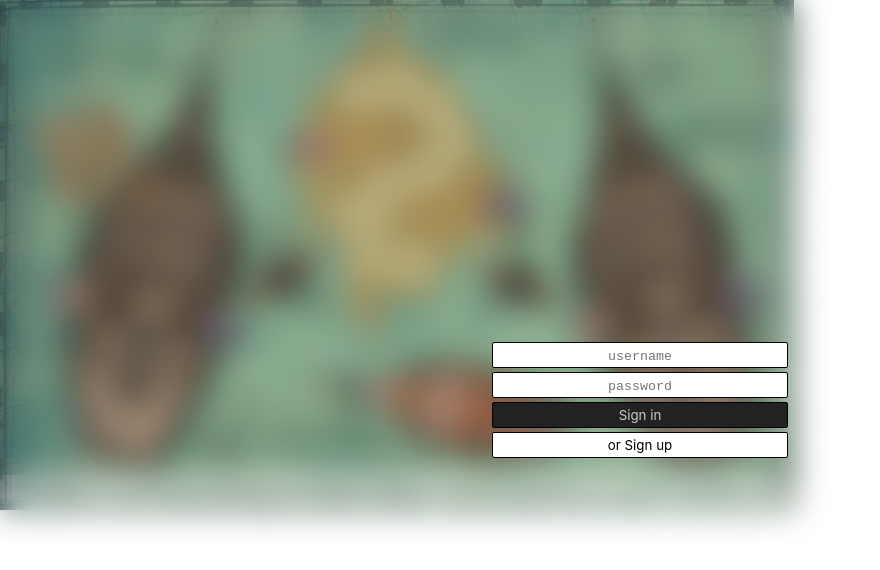
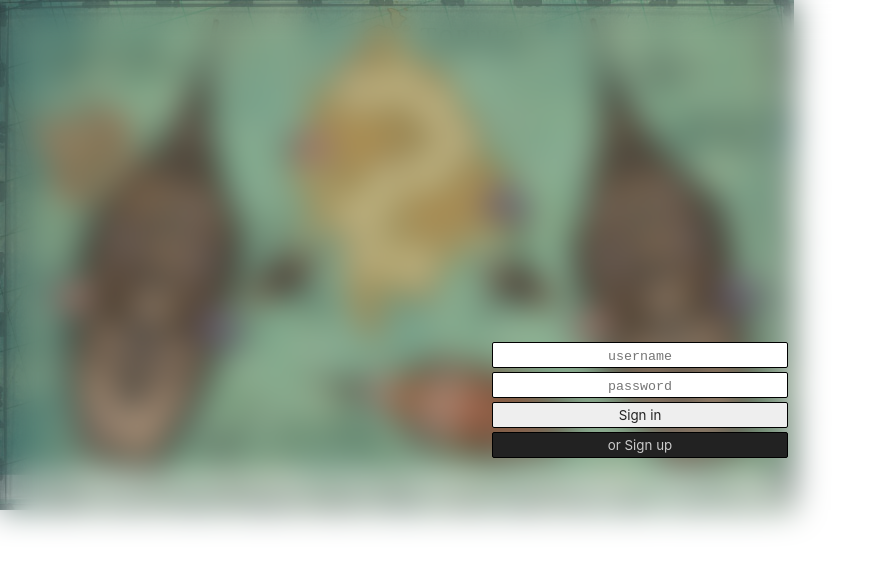
Before and after one commit to frustak/tortugack-client, a React (Create React App) app: page / in a window 1280 px wide. In both pictures the pointer is over the button "Sign in". Shown: the top 570 px of the page, without its empty margins (0-880 px from the left). Built offline with nearby package versions, Linux system fonts and the light colour scheme.

Commit message:
🌈Improved SignIn component style

```diff
--- a/src/components/Modal/SignIn/SignIn.module.css
+++ b/src/components/Modal/SignIn/SignIn.module.css
@@ -36,6 +36,13 @@
 
 .SignIn .Content button {
   cursor: pointer;
+  background-color: #222222;
+  color: #cccccc;
+}
+
+.SignIn .Content button:hover {
+  background-color: #eeeeee;
+  color: #222222;
 }
 
 .SignIn .Content input::placeholder {
```
